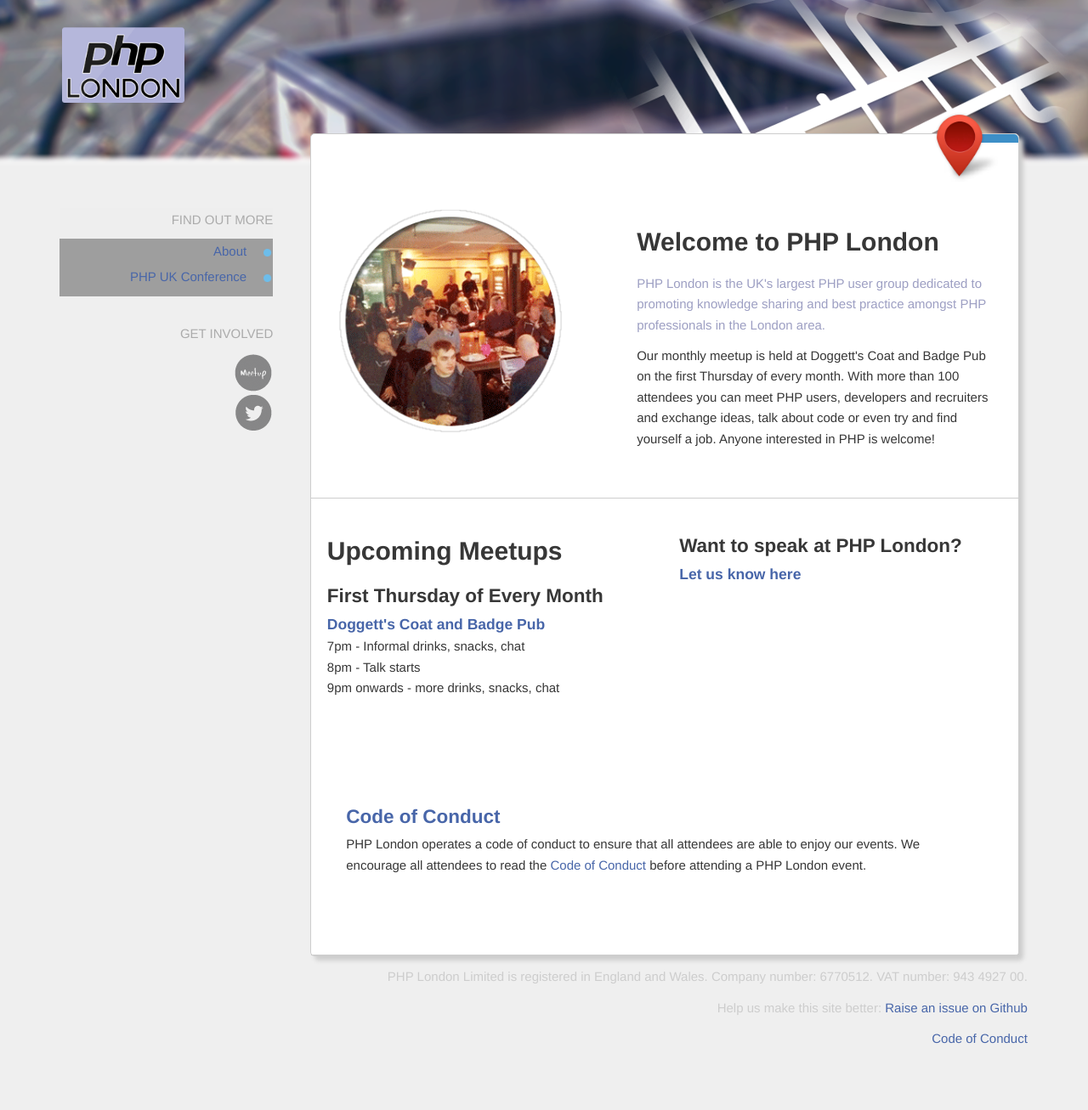
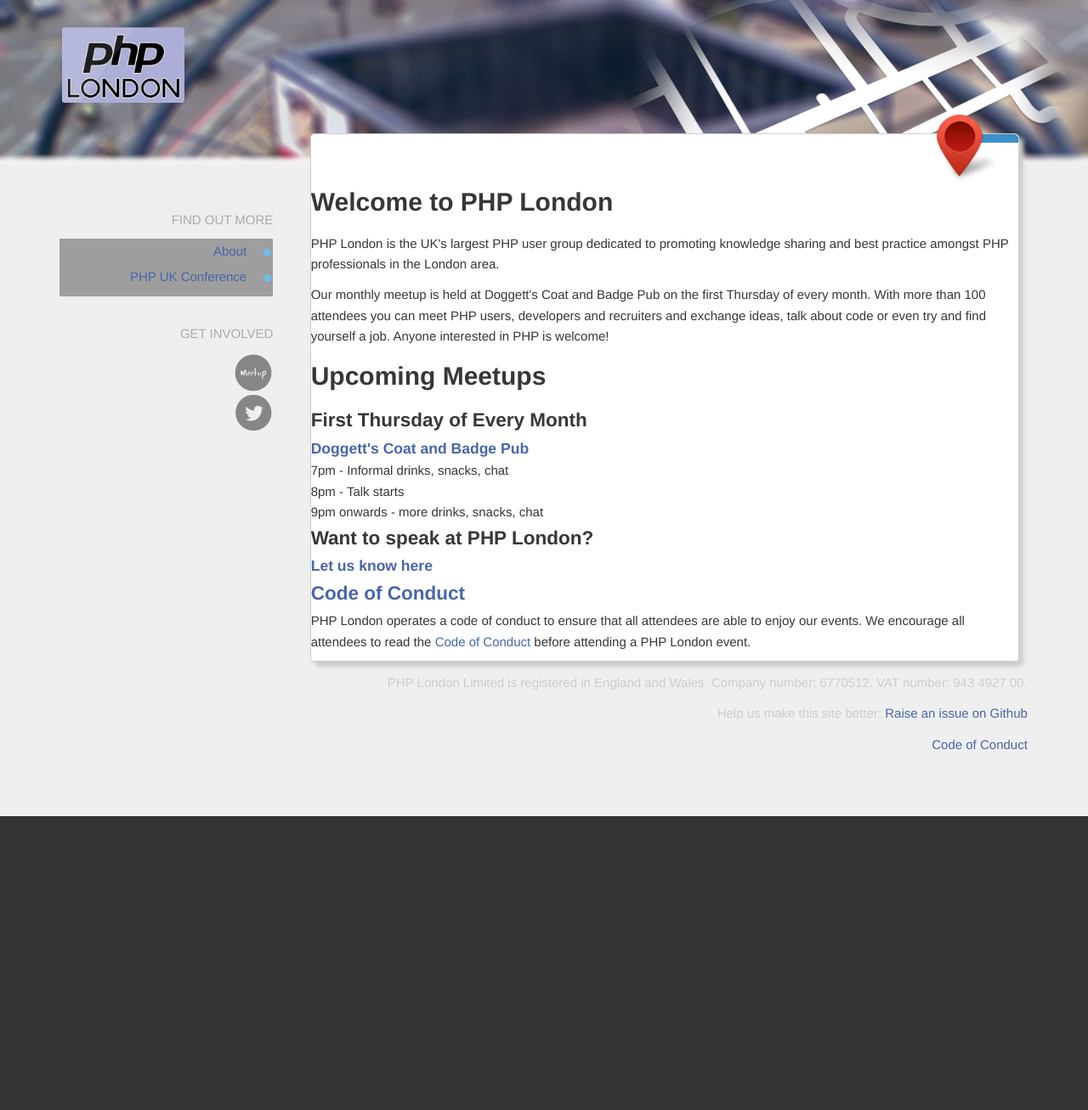
Before and after one commit to phplondon/phplondon.github.io, a Jekyll site: the page built from index.html, in a window 1280 px wide. Shown: the whole page at 85% size. Built offline with Jekyll 4.4.1, drawn with Linux system fonts in a browser that asks for light colours; after the commit the page ends 961 px from its top, so only the background shows below that; grey boxes are pictures that could not be loaded.

Commit message:
Back to basic, restructure

```diff
--- a/index.html
+++ b/index.html
@@ -1,22 +1,19 @@
 ---
 layout: default
+title: PHP London - Meetup for PHP developers
+class: home
+weight: 1
 ---
 
-<div id="home-top-row" class="row">
-    <div id="main-image" class="fivecol">
-        <img class="main-img" src="/assets/MainImage.png" alt="MainImage">
-    </div>
-    <div class="sevencol last">
-        <div class="home-main-content">
+<div class="row">
+    <div class="col">
         <h1>Welcome to PHP London</h1>
-            <p class="purple">PHP London is the UK's largest PHP user group dedicated to promoting knowledge sharing and best practice amongst PHP professionals in the London area.</p>
+        <p>PHP London is the UK's largest PHP user group dedicated to promoting knowledge sharing and best practice amongst PHP professionals in the London area.</p>
         <p>Our monthly meetup is held at Doggett's Coat and Badge Pub on the first Thursday of every month. With more than 100 attendees you can meet PHP users, developers and recruiters and exchange ideas, talk about code or even try and find yourself a job. Anyone interested in PHP is welcome!</p>
     </div>
 </div>
-</div>
-<div id="home-second-row" class="row">
-    <div class="sixcol">
-        <div class="home-main-content">
+<div class="row">
+    <div class="col">
         <h1>Upcoming Meetups</h1>
         <h2>First Thursday of Every Month</h2>
         <h3><a href="http://www.nicholsonspubs.co.uk/doggettscoatandbadgesouthbanklondon/">Doggett's Coat and Badge Pub</a></h3>
@@ -27,18 +24,15 @@
         </ul>
     </div>
 </div>
-    <div class="sixcol">
-        <div class="home-main-content">
+<div class="row">
+    <div class="col">
         <h2>Want to speak at PHP London?</h2>
         <h3><a href="https://docs.google.com/forms/d/19kV8XAEU_UTyNPGojk1g6Ft6ULnUOuGzg30fkUPtkY0/viewform">Let us know here</a></h3>
     </div>
 </div>
-</div>
-<div id="home-second-row" class="row">
-  <div class="twelvecol">
-      <div class="home-main-content">
+<div class="row">
+    <div class="col">
         <h2><a href="/conduct">Code of Conduct</a></h2>
         <p>PHP London operates a code of conduct to ensure that all attendees are able to enjoy our events. We encourage all attendees to read the <a href="/conduct">Code of Conduct</a> before attending a PHP London event.</p>
     </div>
 </div>
-</div>
```
Also changed, not shown: location/index.html (added, +13 -0 lines), meetups/index.html (added, +18 -0 lines), sponsors/untitled.html (added, +13 -0 lines), conduct/conduct.html (renamed from conduct.html), 3 other files. Lines whose indentation alone changed are shown as unchanged.
